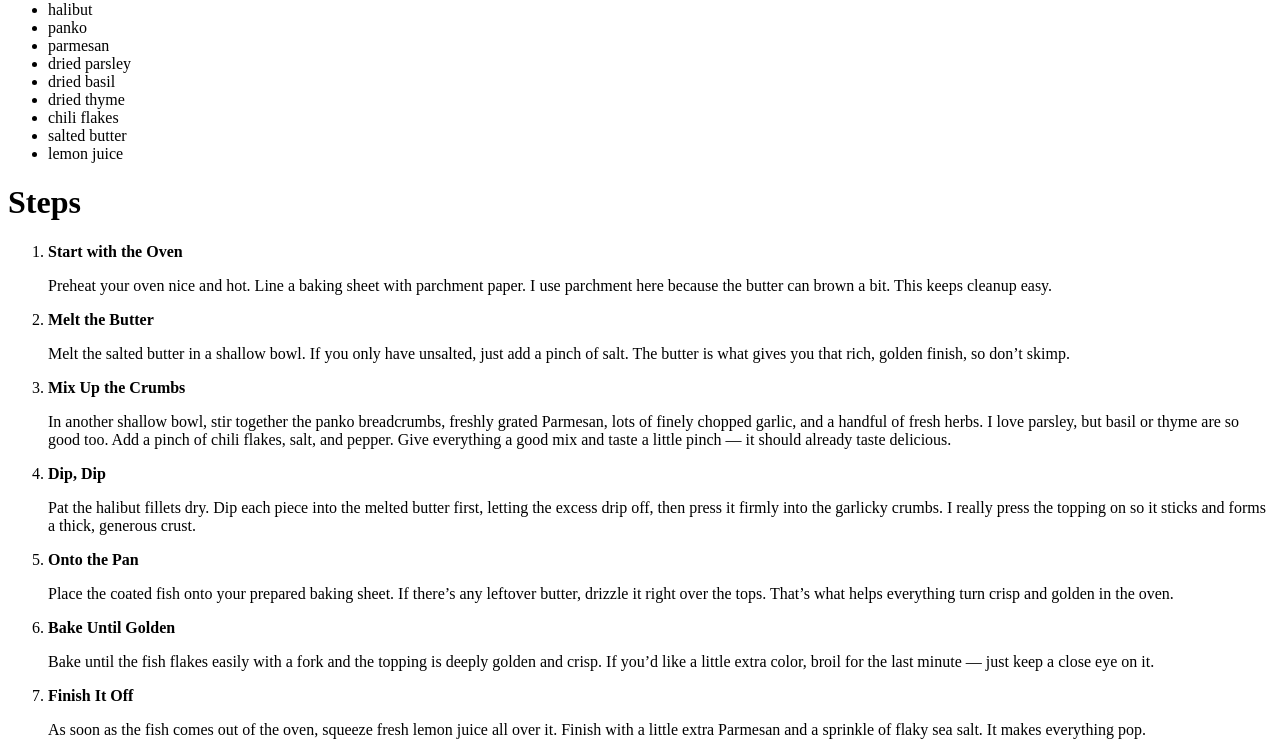
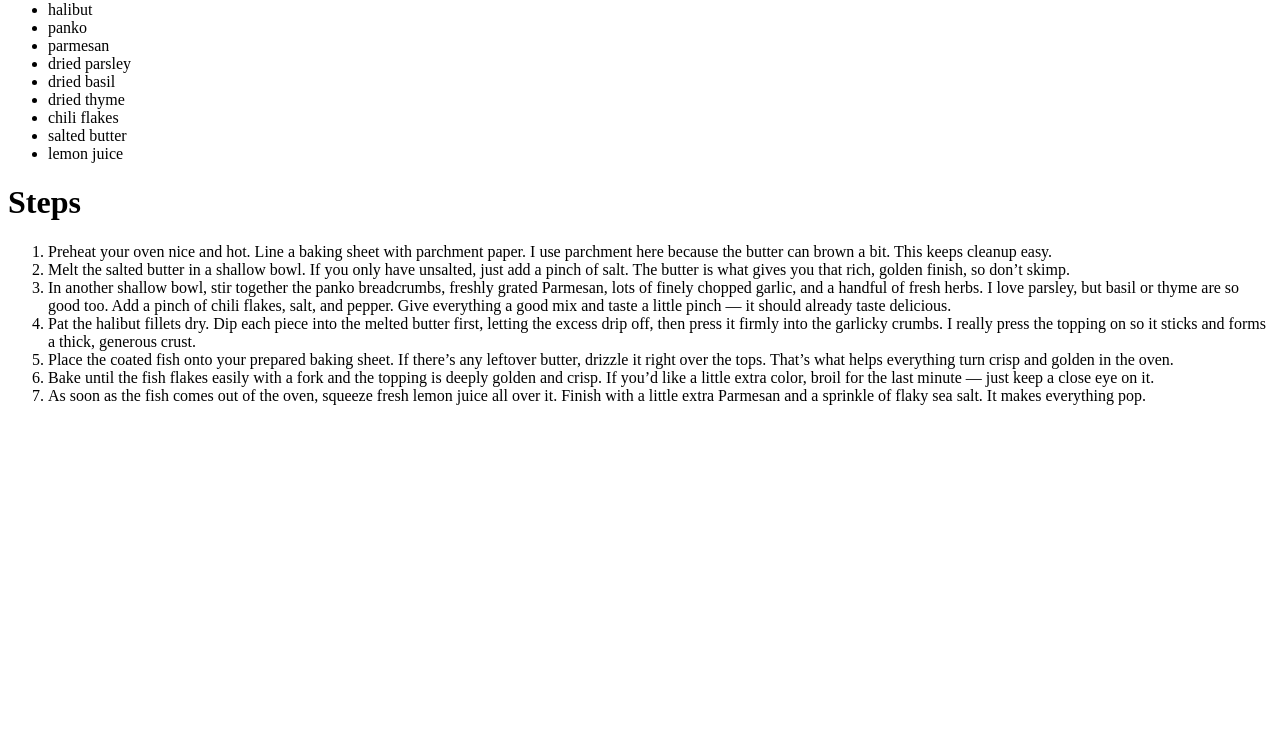
Before and after one commit to KashBoiKev/odin-recipes, a plain HTML site: page recipes/parm-halibut.html in a window 1280 px wide. Shown: the part 755-1510 px from the top of the page. After the commit the page ends 1176 px from the top, so only its background shows below. Drawn offline with Linux system fonts and the light colour scheme.

Commit message:
Edited the parm-halibut.html file to make it more consistant with other recipes

```diff
--- a/recipes/parm-halibut.html
+++ b/recipes/parm-halibut.html
@@ -32,35 +32,37 @@
 
     <h1>Steps</h1>
     <ol>
-        <li><strong>Start with the Oven</strong></li>
-        <p>Preheat your oven nice and hot. Line a baking sheet with parchment paper.
+        <li>Preheat your oven nice and hot. Line a baking sheet with parchment paper.
             I use parchment here because the butter can brown a bit.
-            This keeps cleanup easy.</p>
-        <li><strong>Melt the Butter</strong></li>
-        <p>Melt the salted butter in a shallow bowl. If you only have unsalted,
+            This keeps cleanup easy.</li>
+
+        <li>Melt the salted butter in a shallow bowl. If you only have unsalted,
             just add a pinch of salt. The butter is what gives you that rich,
-            golden finish, so don’t skimp.</p>
-        <li><strong>Mix Up the Crumbs</strong></li>
-        <p>In another shallow bowl, stir together the panko breadcrumbs,
-            freshly grated Parmesan, lots of finely chopped garlic, and a handful of fresh herbs. I love parsley, but basil or thyme are so good too.
-            Add a pinch of chili flakes, salt, and pepper. Give everything a good mix and taste a little pinch — it should already taste delicious.</p>
-        <li><strong>Dip, Dip</strong></li>
-        <p>Pat the halibut fillets dry. Dip each piece into the melted butter first,
+            golden finish, so don’t skimp.</li>
+
+        <li>In another shallow bowl, stir together the panko breadcrumbs,
+            freshly grated Parmesan, lots of finely chopped garlic, and a handful of fresh herbs. I love parsley, but basil
+            or thyme are so good too. Add a pinch of chili flakes, salt, and pepper.
+             Give everything a good mix and taste a little pinch — it should already
+              taste delicious.</li>
+
+        <li>Pat the halibut fillets dry. Dip each piece into the melted butter first,
             letting the excess drip off, then press it firmly into the garlicky
             crumbs. I really press the topping on so it sticks and forms a thick,
-            generous crust.</p>
-        <li><strong>Onto the Pan</strong></li>
-        <p>Place the coated fish onto your prepared baking sheet. If there’s any leftover
+            generous crust.</li>
+
+        <li>Place the coated fish onto your prepared baking sheet. If there’s any leftover
             butter, drizzle it right over the tops.
-            That’s what helps everything turn crisp and golden in the oven.</p>
-        <li><strong>Bake Until Golden</strong></li>
-        <p>Bake until the fish flakes easily with a fork and the topping is deeply golden and
+            That’s what helps everything turn crisp and golden in the oven.</li>
+
+        <li> Bake until the fish flakes easily with a fork and the topping is deeply golden and
             crisp. If you’d like a little extra color,
-            broil for the last minute — just keep a close eye on it.</p>
-        <li><strong>Finish It Off</strong></li>
-        <p>As soon as the fish comes out of the oven, squeeze fresh lemon juice all over it.
+            broil for the last minute — just keep a close eye on it.</li>
+
+        <li>As soon as the fish comes out of the oven, squeeze fresh lemon juice all over it.
             Finish with a little extra Parmesan and a
-            sprinkle of flaky sea salt. It makes everything pop.</p>
+            sprinkle of flaky sea salt. It makes everything pop.</li>
+
     </ol>
 
 </body>
```
